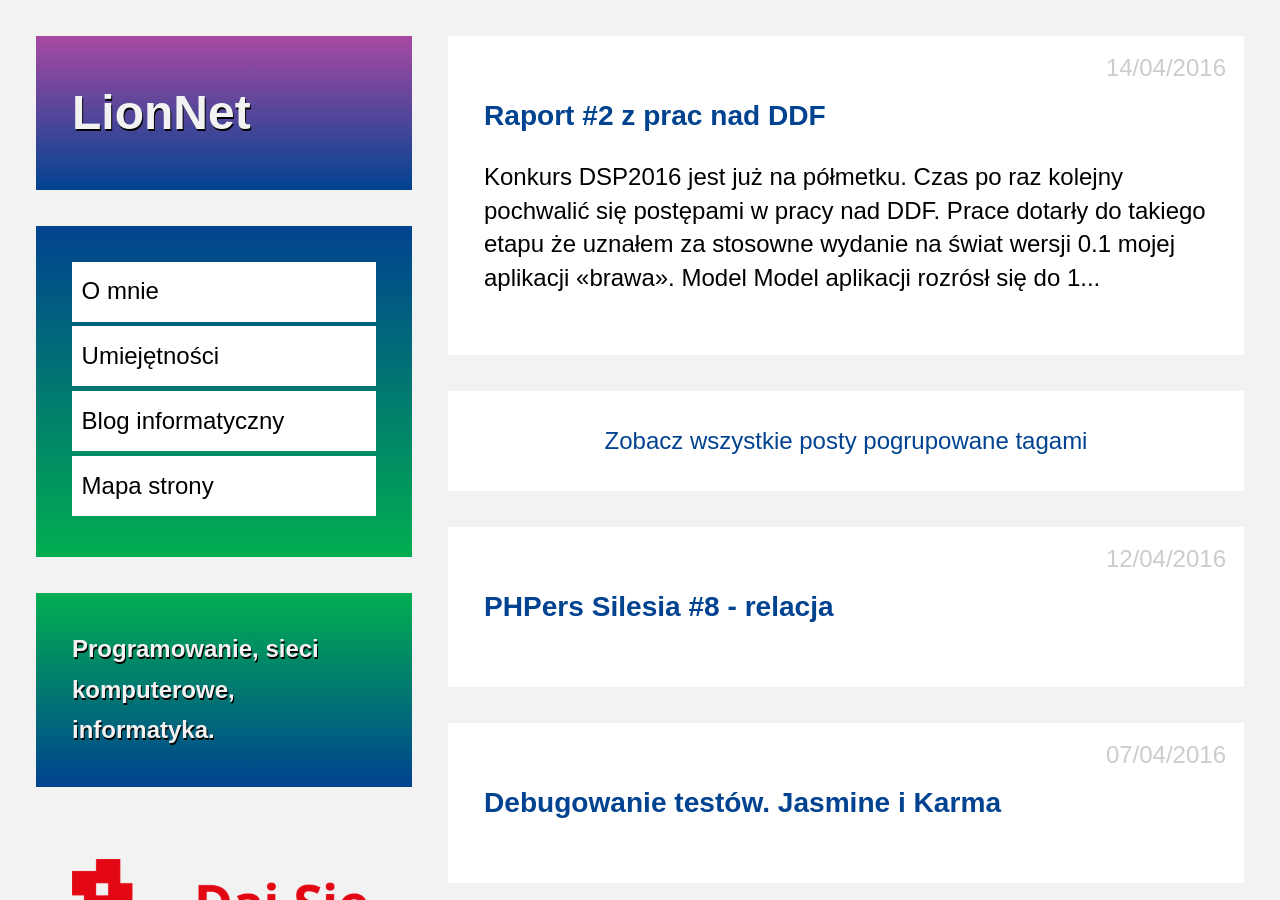
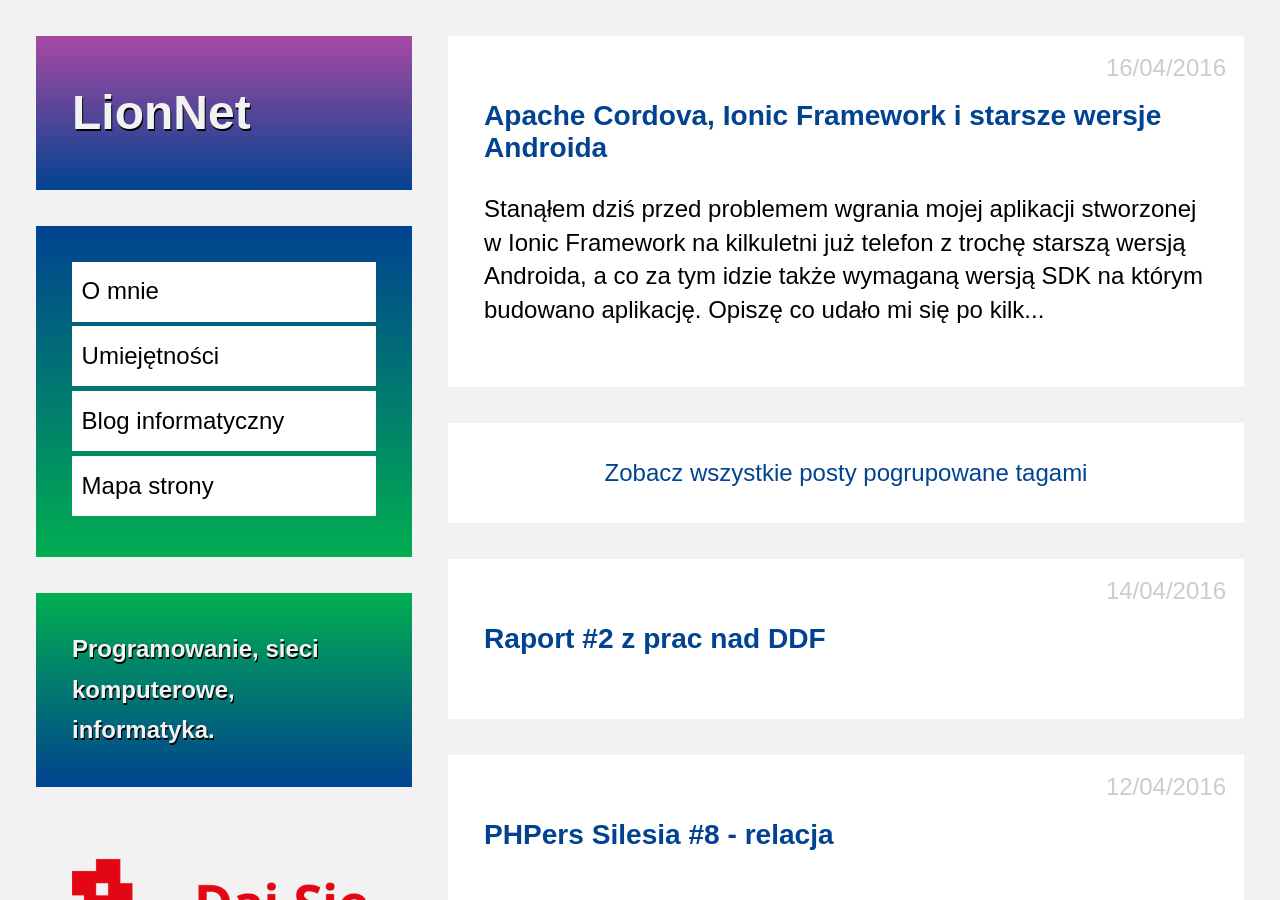
Before and after one commit to maciejlew/maciejlew.github.io, a Jekyll site: the page built from pages/blog.md, in a window 1280 px wide and 900 px high. Built offline with Jekyll 4.4.1, drawn with Linux system fonts in a browser that asks for light colours; some of the changed lines change nothing that is shown.

Commit message:
Adds post 'Apache Cordova, Ionic Framework i starsze wersje Androida'

```diff
--- a/_includes/acronyms.md
+++ b/_includes/acronyms.md
@@ -48,3 +48,4 @@
 *[SPL]: Standard PHP Library
 *[CQRS]: Command and Query Responsibility Segregation
 *[MQ]: Message Queue
+*[APK]: Android Application Package
--- /dev/null
+++ b/_posts/2016-04-16-apache-cordova-ionic-framework-i-starsze-wersje-androida.md
@@ -0,0 +1,101 @@
+---
+layout: post
+title: "Apache Cordova, Ionic Framework i starsze wersje Androida"
+date: "2016-04-16 23:30:00"
+description: 'Jak uruchomić aplikację zbudowaną w Ionic Framework na starszych wersjach Androida'
+keywords: "daj się poznać 2016, konkurs programistyczny, aplikacja konkursowa,
+drug dose framework, aplikacja mobilna, pas pediatryczny, dawkowanie leków, yeoman,
+ionic framework, generator aplikacji, jasmine, bdd, testowanie aplikacji"
+tags:
+- DSP2016
+- JS
+- DDF
+---
+
+Stanąłem dziś przed problemem wgrania mojej aplikacji stworzonej w Ionic Framework
+na kilkuletni już telefon z trochę starszą wersją Androida, a co za tym idzie także
+wymaganą wersją SDK na którym budowano aplikację. Opiszę co udało mi się po kilku
+godzinach walki zrobić aby to zadziałało.
+
+### Uruchamianie aplikacji na telefonie
+
+Uruchomić aplikację zbudowaną w Ionic Framework możemy na kilka sposobów. Do tej
+listy dołączyła się opcja przegotowana przez [szablon Yeoman]({{$site.url}}/2016/03/03/yeoman-idziemy-na-front.html).
+Lista ta, posortowana od najbardziej opakowujących poleceń do najbardziej
+"niskopoziomowych", wygląda tak:
+
+ * grunt run
+ * ionic run
+ * cordova run
+
+#### grunt run
+
+To polecenie opakowuje polecenie ionic run. Polecenie czyści śmieci powstałe
+przy poprzednich wywołaniach zadań takich jak run, build czy serve, po czym buduje paczkę.
+Po jej zbudowaniu i wgraniu jej na telefon dodatkowo obserwuje projekt i w razie
+zmian powtarza automatycznie ten proces.
+
+#### ionic run
+
+To polecenie tworzy paczkę i wgrywa ją na telefon. W tle wykonywane jest cordova run.
+
+#### cordova run
+
+To polecenie wykonuje całe budowanie paczki APK. Na podstawie manifestu jest w
+stanie określić jakiego ma użyć SDK.
+
+#### gradle
+
+Uruchomienie powyższych poleceń powoduje uruchomienie narzędzia Gradle (choć można je
+zmienić na Ant), zbudowanie paczki .apk i wgranie na podłączony do komputera
+telefon.
+
+### Opcja minSdkVersion
+
+Aby uruchomić aplikacje na starszym Androidzie musimy dowiedzieć się jakiemu
+numerowi SDK odpowiada wersja Androida. Powiedzmy że mamy Androida 2.3.6, a
+odpowiadająca mu wersja SDK to 9. Apache Cordova domyślnie obsługuje minimalnie
+wersję 14. A więc mamy problem. Jeśli korzystamy z Gradle możemy przekazać opcję
+ustawiającą minimalna wersję SDK (z Ant nie działa).
+
+    ionic run -- --minSdkVersion=9
+
+Możemy także, aby nie musieć ciągle podawać tego parametru, umieścić to w **pliku
+*config.xml* naszej aplikacji. Należy dodać taką sekcję:**
+
+    <platform name="android">
+        <preference name="android-minSdkVersion" value="9" />
+        <preference name="android-targetSdkVersion" value="9" />
+    </platform>
+
+Spowoduje to że w pliku manifestu będziemy już mieli zapisane jakiej chcemy używać
+wersji, ale nadal nie da się wgrać aplikacji na telefon z powodu:
+
+
+> What went wrong:
+> Execution failed for task ':processDebugManifest'.
+> Manifest merger failed : uses-sdk:minSdkVersion 9 cannot be smaller than version
+> 14 declared in library [android:CordovaLib:unspecified:debug]
+> Suggestion: use tools:overrideLibrary="org.apache.cordova" to force usage
+
+Wygląda na to że wystarczy dodać w config.xml taki wpis:
+
+    <preference name="tools-overrideLibrary" value="org.apache.cordova" />
+
+lub taki:
+
+    <preference name="tools:overrideLibrary" value="org.apache.cordova" />
+
+Niestety to nie zadziała (a w każdym razie długo debugowałem czemu nie zadziała
+i wygląda na to że nie zadziała i już).
+
+**Jedynym wyjściem jest oszukanie Cordovy w taki sposób że wyedytujemy jej plik
+manifestu i zmniejszymy wartość minSdkVersion. Plik ten znajduje się w katalogu
+*platforms/android/CordovaLib/AndroidManifest.xml*.**
+
+Po takim zabiegu zobaczymy w końcu **BUILD SUCCESSFUL** i **LAUNCH SUCCESS** co
+oznacza, że możemy się już bawić naszą aplikacją na starszym telefonie.
+
+Przykładowy plik *config.xml* można znaleźć w [repozytorium DDF](https://github.com/maciejlew/drug-dose-framework).
+
+{% include acronyms.md %}
--- a/pages/map.md
+++ b/pages/map.md
@@ -24,6 +24,7 @@ redirect_from: /map/
  * [Umiejętności](../umiejetnosci)
  * [Kontakt](../kontakt)
  * [Blog informatyczny](../blog)
+   * [Apache Cordova, Ionic Framework i starsze wersje Androida](../2016/04/16/apache-cordova-ionic-framework-i-starsze-wersje-androida.html)
    * [Raport #2 z prac nad DDF](../2016/04/14/raport-2-z-prac-nad-ddf.html)
    * [PHPers Silesia #8 - relacja](../2016/04/12/phpers-silesia-8-relacja.html)
    * [Debugowanie testów. Jasmine i Karma](../2016/04/07/debugowanie-testow-jasmine-i-karma.html)
```
